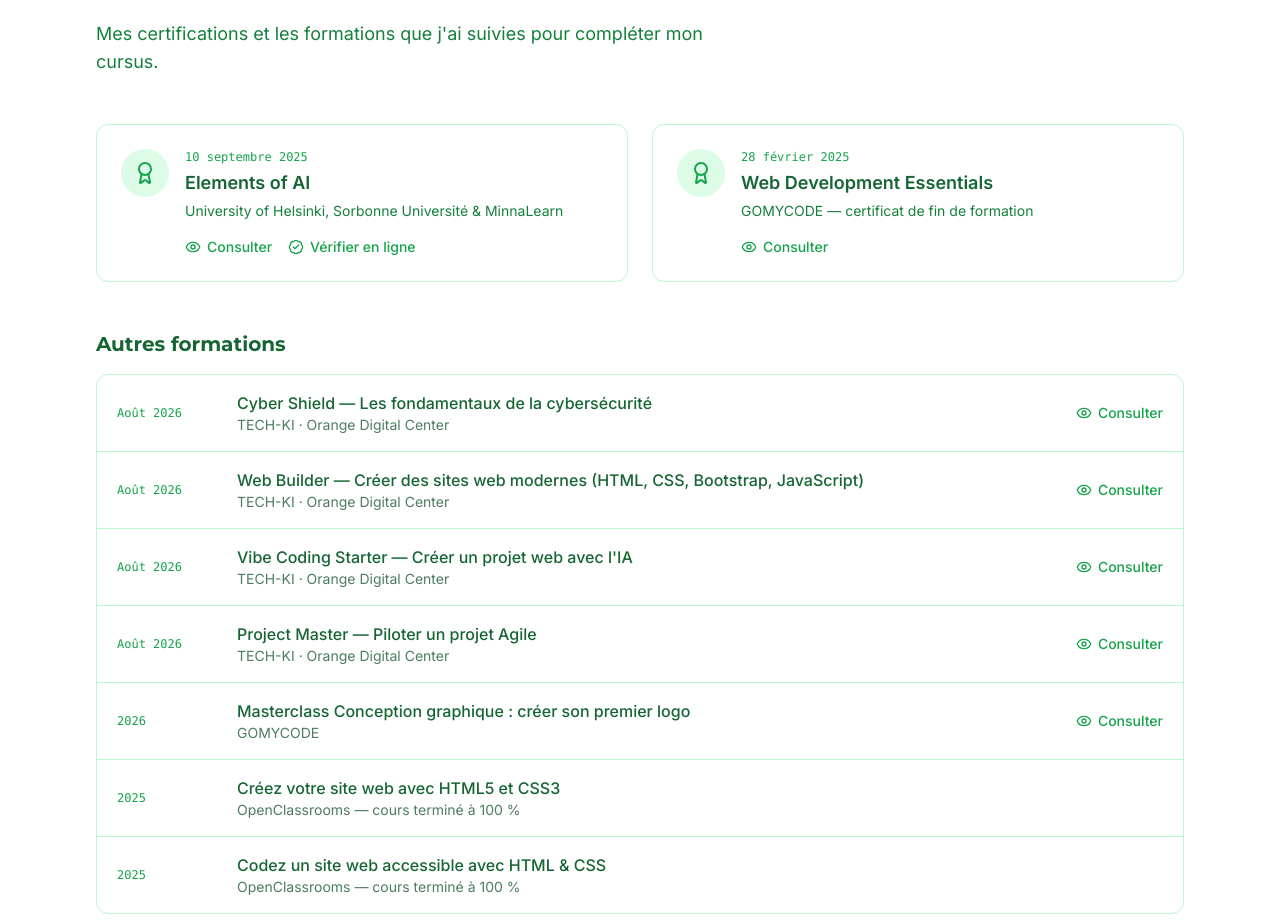
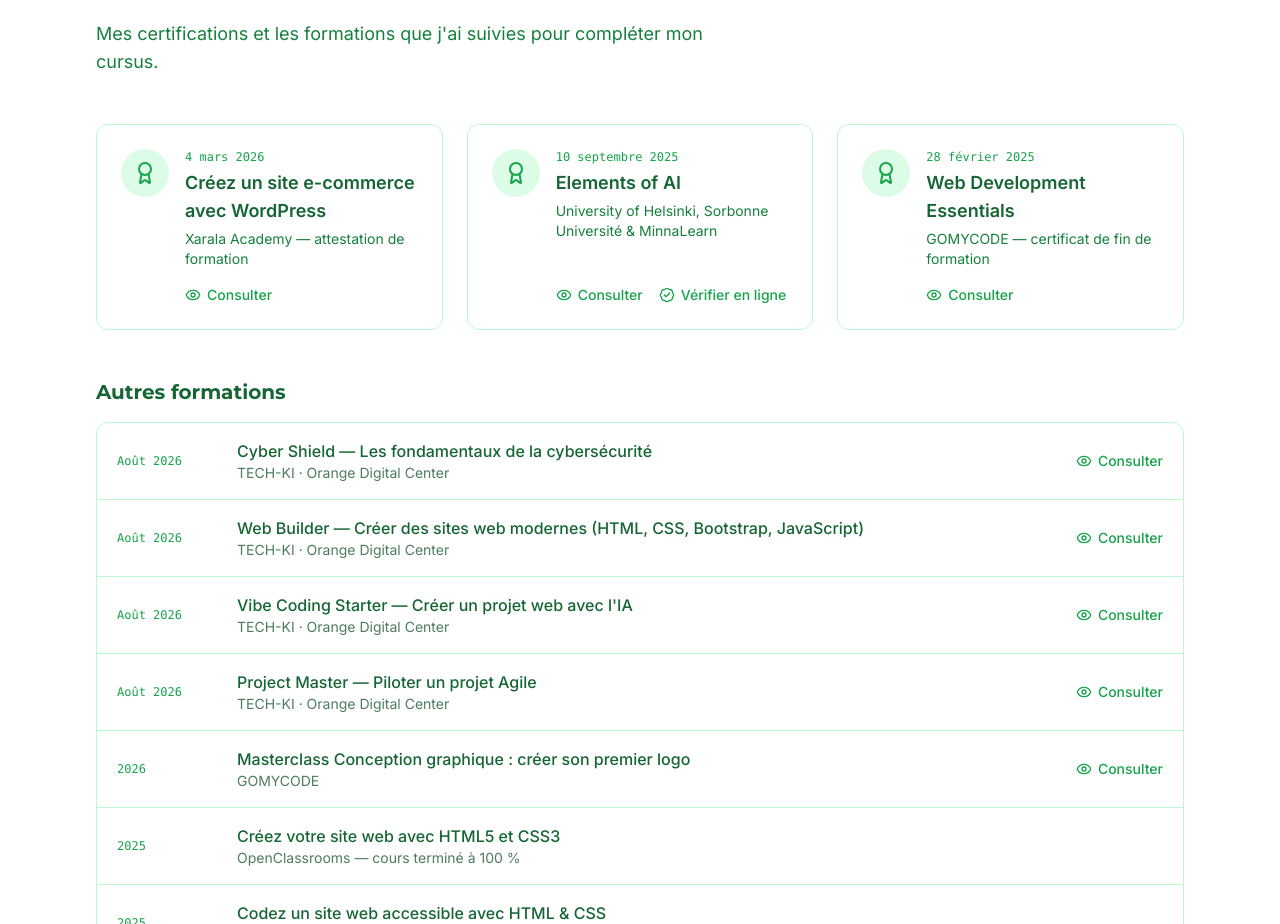
Before and after one commit to Bibalaye7/abibou-ndione-portfolio, a React (Vite) app: page / in a window 1280 px wide. Shown: the part 2674-3598 px from the top of the page. Built offline with nearby package versions, Linux system fonts and the light colour scheme.

Commit message:
Ajout de l'attestation Xarala (e-commerce WordPress) au site et au CV

```diff
--- a/cv/cv.html
+++ b/cv/cv.html
@@ -63,6 +63,7 @@
 
   <h2>Certifications et attestations</h2>
   <table class="certs">
+    <tr><td>Mars 2026</td><td><strong>Créez un site e-commerce avec WordPress</strong> — Xarala Academy <span class="sub">(attestation de formation)</span></td></tr>
     <tr><td>Sept. 2025</td><td><strong>Elements of AI</strong> — Université d’Helsinki, Sorbonne Université &amp; MinnaLearn <span class="sub">(certificat)</span></td></tr>
     <tr><td>Févr. 2025</td><td><strong>Web Development Essentials</strong> — GOMYCODE <span class="sub">(certificat de fin de formation)</span></td></tr>
     <tr><td>Août 2026</td><td><strong>Formations TECH-KI</strong> — Orange Digital Center (Sonatel)<br><span class="sub">Web Builder (HTML, CSS, Bootstrap, JavaScript) · Vibe Coding Starter · Cyber Shield (cybersécurité) · Project Master (Agile)</span></td></tr>
--- a/src/components/CertificationsSection.tsx
+++ b/src/components/CertificationsSection.tsx
@@ -19,11 +19,11 @@ const CertificationsSection = () => {
           intro="Mes certifications et les formations que j'ai suivies pour compléter mon cursus."
         />
 
-        <div className="grid gap-6 md:grid-cols-2">
+        <div className="grid gap-6 md:grid-cols-2 lg:grid-cols-3">
           {certifications.map((cert, index) => (
             <Reveal
               key={cert.title}
-              delay={index * 0.1}
+              delay={(index % 3) * 0.1}
               className="flex gap-4 rounded-xl border border-line bg-card-bg p-6 transition-all duration-300 hover:-translate-y-1 hover:border-brand hover:shadow-[0_20px_50px_rgba(22,163,74,0.15)]"
             >
               <span className="flex size-12 shrink-0 items-center justify-center rounded-full bg-chip-bg text-brand">
--- a/src/data/profile.ts
+++ b/src/data/profile.ts
@@ -122,6 +122,12 @@ export interface Certification {
 // Certifications mises en avant
 export const certifications: Certification[] = [
   {
+    title: 'Créez un site e-commerce avec WordPress',
+    issuer: 'Xarala Academy — attestation de formation',
+    date: '4 mars 2026',
+    documentUrl: '/consultation/xarala-ecommerce-wordpress.webp',
+  },
+  {
     title: 'Elements of AI',
     issuer: 'University of Helsinki, Sorbonne Université & MinnaLearn',
     date: '10 septembre 2025',
```
Also changed, not shown: public/consultation/xarala-ecommerce-wordpress.webp (added), 1 other file (tests, documents, lock files or other folders).
